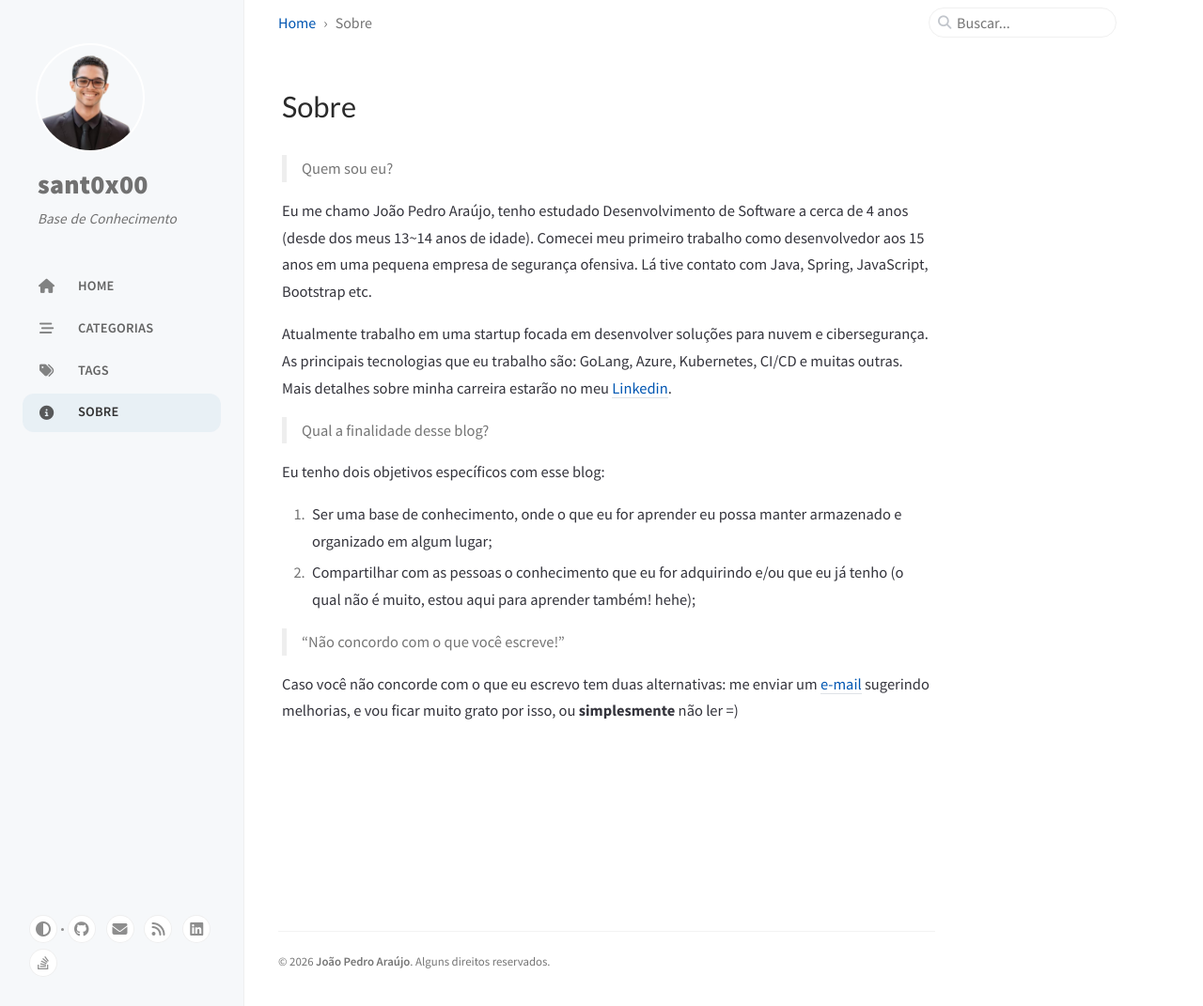
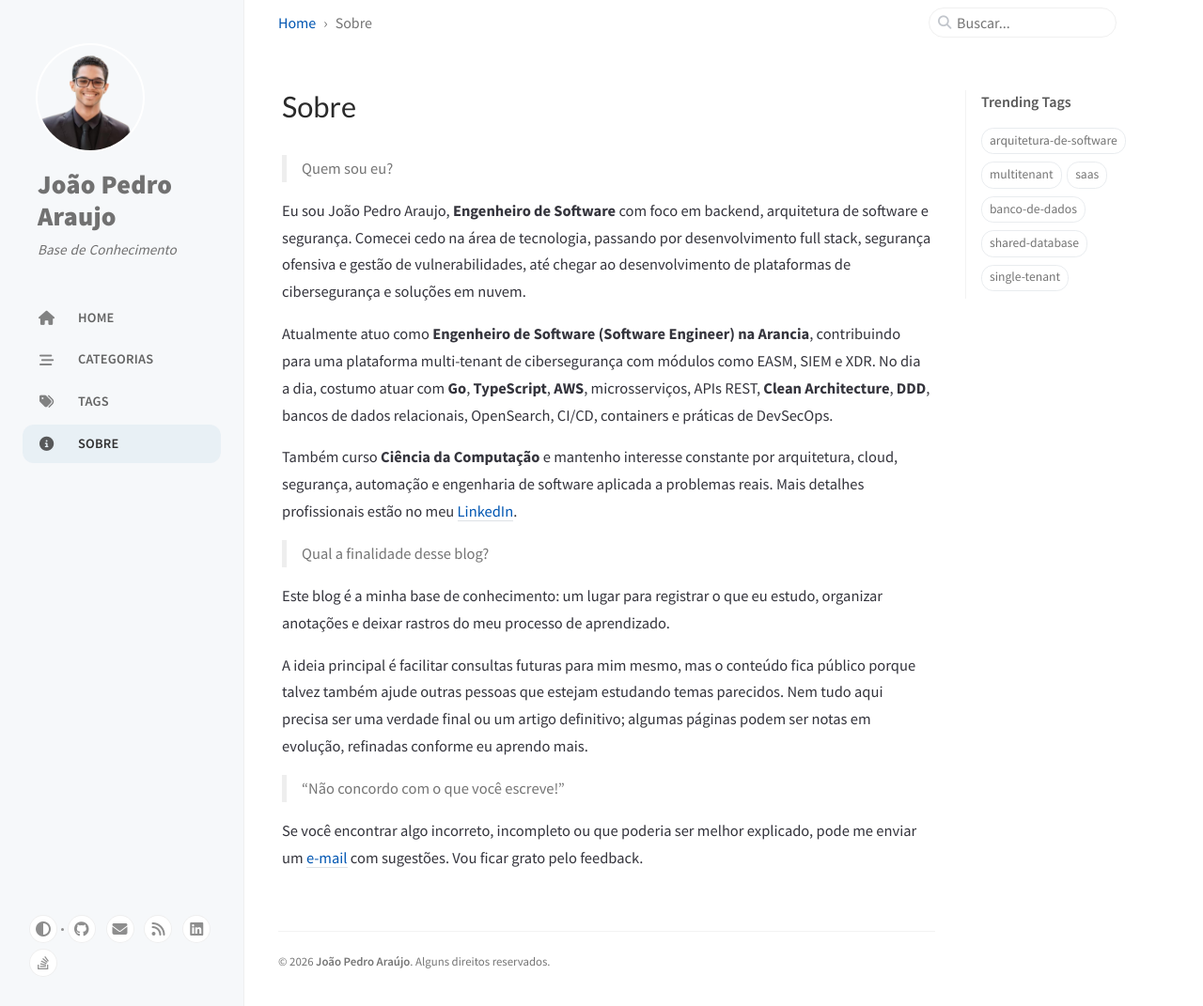
Before and after one commit to sant0x00/sant0x00.github.io, a Jekyll site: the page built from _tabs/about.md, in a window 1280 px wide and 1071 px high. Shown: the whole window at 94% size. Built offline with Jekyll 4.4.1, drawn with Linux system fonts in a browser that asks for light colours; cached includes are drawn as plain includes.

Commit message:
feat(blog): turn the site into a knowledge base
Refreshes the blog identity, About page, dark-mode accents, and first
architecture study notes so the site works as a personal knowledge base
without changing the Chirpy layout or unrelated content.

Constraint: Keep scope limited to About, blog identity, multitenant posts, category/tags, and small color harmonization
Rejected: Redesign theme layout/avatar/global language | explicitly out of scope
Rejected: One long multitenant post | less useful for later knowledge-base lookup
Confidence: high
Scope-risk: narrow
Reversibility: clean
Tested: JEKYLL_NO_BUNDLER_REQUIRE=true jekyll build --destination ~/.cache/jekyll/sant0x00.github.io/_site --trace
Tested: Local Jekyll serve verified home/About/post HTTP 200 and post ordering
Not-tested: GitHub Pages pipeline run, pending PR

```diff
--- a/_config.yml
+++ b/_config.yml
@@ -14,12 +14,13 @@ timezone: America/Sao_Paulo
 # jekyll-seo-tag settings › https://github.com/jekyll/jekyll-seo-tag/blob/master/docs/usage.md
 # ↓ --------------------------
 
-title: sant0x00 # the main title
+title: João Pedro Araujo # the main title
 
 tagline: Base de Conhecimento # it will display as the sub-title
 
 description: >- # used by seo meta and the atom feed
-  A Knowledge base and content sharing on Development, Infrastructure and Security.
+  Base de conhecimento e compartilhamento de estudos sobre desenvolvimento,
+  arquitetura de software, infraestrutura e segurança.
 
 # Fill in the protocol & hostname for your site.
 # e.g. 'https://username.github.io', note that it does not end with a '/'.
@@ -42,7 +43,7 @@ social:
     - https://github.com/sant0x00 # change to your github homepage
     # Uncomment below to add more social links
     # - https://www.facebook.com/username
-    # - https://www.linkedin.com/in/username
+    - https://www.linkedin.com/in/sant0x00/
 
 google_site_verification: # fill in to your verification string
 
--- a/_sass/colors/typography-dark.scss
+++ b/_sass/colors/typography-dark.scss
@@ -11,13 +11,13 @@
   /* Common color */
   --text-color: rgb(175, 176, 177);
   --text-muted-color: #868686;
-  --text-muted-hightlight-color: rgb(21, 0, 255);
-  --heading-color: rgb(21, 0, 255);
+  --text-muted-hightlight-color: #f5f5f5;
+  --heading-color: #f5f5f5;
   --label-color: #a7a7a7;
   --blockquote-border-color: rgb(66, 66, 66);
   --blockquote-text-color: #868686;
-  --link-color: rgb(21, 0, 255);
-  --link-underline-color: rgb(82, 108, 150);
+  --link-color: #f5f5f5;
+  --link-underline-color: #6f6f6f;
   --button-bg: #1e1e1e;
   --btn-border-color: #2e2f31;
   --btn-backtotop-color: var(--text-color);
@@ -40,18 +40,18 @@
   --sidebar-bg: rgb(5, 5, 5);
   --sidebar-border-color: #292929;
   --sidebar-muted-color: #868686;
-  --sidebar-active-color: rgb(21, 0, 255);
+  --sidebar-active-color: #f5f5f5;
   --sidebar-hover-bg: #262626;
   --sidebar-btn-bg: #232328;
   --sidebar-btn-color: #787878;
-  --avatar-border-color: rgb(21, 0, 255);
+  --avatar-border-color: #f5f5f5;
 
   /* Topbar */
   --topbar-bg: rgb(0, 0, 0);
   --topbar-text-color: var(--text-color);
   --search-border-color: rgb(55, 55, 55);
-  --search-icon-color: rgb(21, 0, 255);
-  --input-focus-border-color: rgb(21, 0, 255);
+  --search-icon-color: #f5f5f5;
+  --input-focus-border-color: #f5f5f5;
 
   /* Home page */
   --post-list-text-color: rgb(175, 176, 177);
@@ -59,12 +59,12 @@
   --btn-paginator-hover-color: #2e2e2e;
 
   /* Posts */
-  --toc-highlight: rgb(116, 178, 243);
+  --toc-highlight: #f5f5f5;
   --tag-hover: rgb(43, 56, 62);
   --tb-odd-bg: #252526; /* odd rows of the posts' table */
   --tb-even-bg: rgb(31, 31, 34); /* even rows of the posts' table */
   --tb-border-color: var(--tb-odd-bg);
-  --footnote-target-bg: rgb(63, 81, 181);
+  --footnote-target-bg: #3a3a3a;
   --btn-share-color: #6c757d;
   --btn-share-hover-color: #bfc1ca;
   --card-bg: #1e1e1e;
--- a/_tabs/about.md
+++ b/_tabs/about.md
@@ -6,19 +6,18 @@ order: 4
 
 > Quem sou eu?
 
-Eu me chamo João Pedro Araújo, tenho estudado Desenvolvimento de Software a cerca de 4 anos (desde dos meus 13~14 anos de idade).
-Comecei meu primeiro trabalho como desenvolvedor aos 15 anos em uma pequena empresa de segurança ofensiva. Lá tive contato com Java, Spring, JavaScript, Bootstrap etc.
+Eu sou João Pedro Araujo, **Engenheiro de Software** com foco em backend, arquitetura de software e segurança. Comecei cedo na área de tecnologia, passando por desenvolvimento full stack, segurança ofensiva e gestão de vulnerabilidades, até chegar ao desenvolvimento de plataformas de cibersegurança e soluções em nuvem.
 
-Atualmente trabalho em uma startup focada em desenvolver soluções para nuvem e cibersegurança. As principais tecnologias que eu trabalho são: GoLang, Azure, Kubernetes, CI/CD e muitas outras.
-Mais detalhes sobre minha carreira estarão no meu [Linkedin](https://www.linkedin.com/in/sant0x00/).
+Atualmente atuo como **Engenheiro de Software (Software Engineer) na Arancia**, contribuindo para uma plataforma multi-tenant de cibersegurança com módulos como EASM, SIEM e XDR. No dia a dia, costumo atuar com **Go**, **TypeScript**, **AWS**, microsserviços, APIs REST, **Clean Architecture**, **DDD**, bancos de dados relacionais, OpenSearch, CI/CD, containers e práticas de DevSecOps.
+
+Também curso **Ciência da Computação** e mantenho interesse constante por arquitetura, cloud, segurança, automação e engenharia de software aplicada a problemas reais. Mais detalhes profissionais estão no meu [LinkedIn](https://www.linkedin.com/in/sant0x00/).
 
 > Qual a finalidade desse blog?
 
-Eu tenho dois objetivos específicos com esse blog:
+Este blog é a minha base de conhecimento: um lugar para registrar o que eu estudo, organizar anotações e deixar rastros do meu processo de aprendizado.
 
-1. Ser uma base de conhecimento, onde o que eu for aprender eu possa manter armazenado e organizado em algum lugar;
-2. Compartilhar com as pessoas o conhecimento que eu for adquirindo e/ou que eu já tenho (o qual não é muito, estou aqui para aprender também! hehe);
+A ideia principal é facilitar consultas futuras para mim mesmo, mas o conteúdo fica público porque talvez também ajude outras pessoas que estejam estudando temas parecidos. Nem tudo aqui precisa ser uma verdade final ou um artigo definitivo; algumas páginas podem ser notas em evolução, refinadas conforme eu aprendo mais.
 
 > "Não concordo com o que você escreve!"
 
-Caso você não concorde com o que eu escrevo tem duas alternativas: me enviar um [e-mail](mailto:joao.araujo.santos@outlook.com) sugerindo melhorias, e vou ficar muito grato por isso, ou **simplesmente** não ler =)
+Se você encontrar algo incorreto, incompleto ou que poderia ser melhor explicado, pode me enviar um [e-mail](mailto:joao.araujo.santos@outlook.com) com sugestões. Vou ficar grato pelo feedback.
```
Also changed, not shown: _posts/2026-04-13-arquitetura-multitenant-shared-database.md (added, +110 -0 lines), _posts/2026-04-13-arquitetura-multitenant-single-tenant.md (added, +75 -0 lines), _posts/2026-04-13-arquitetura-multitenant-visao-geral.md (added, +100 -0 lines), CHANGELOG.md.
